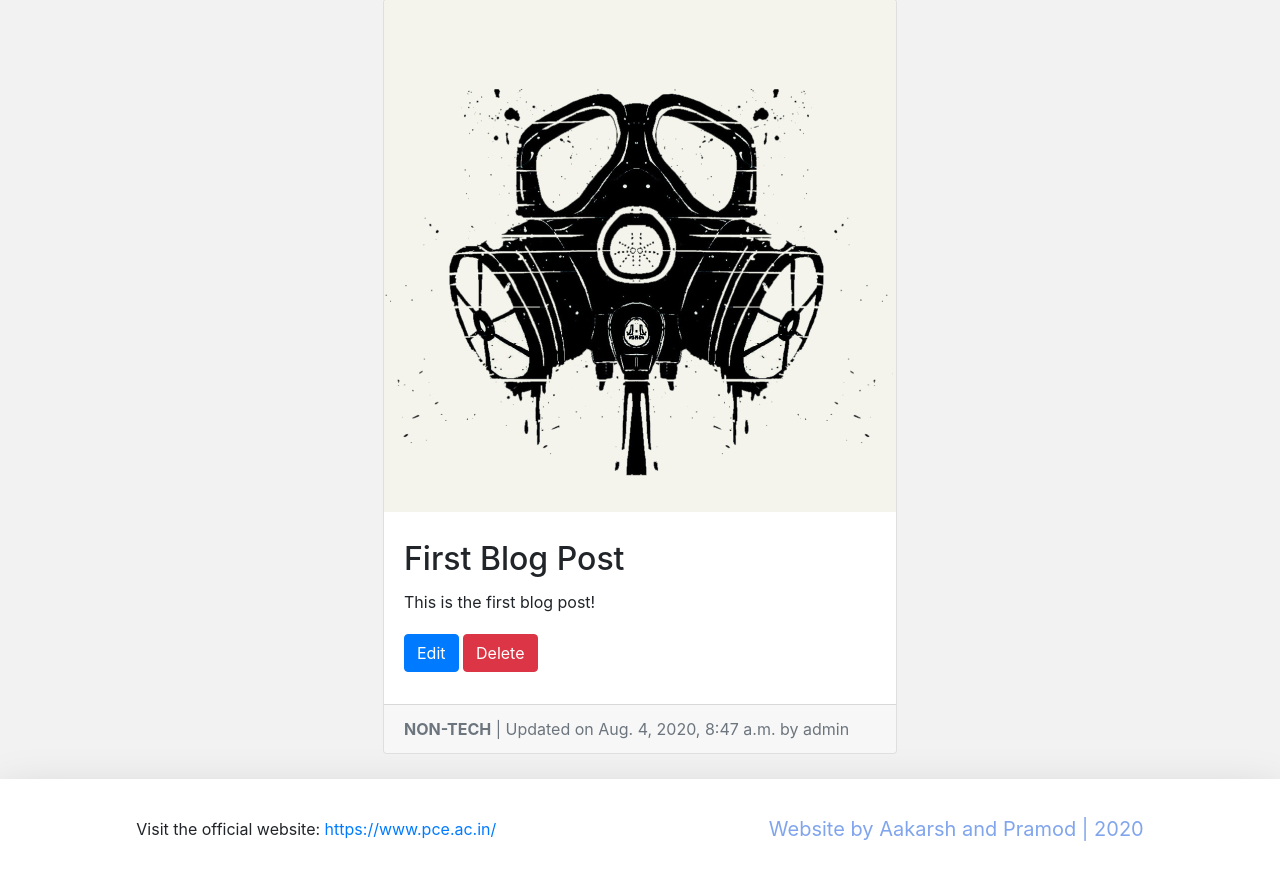
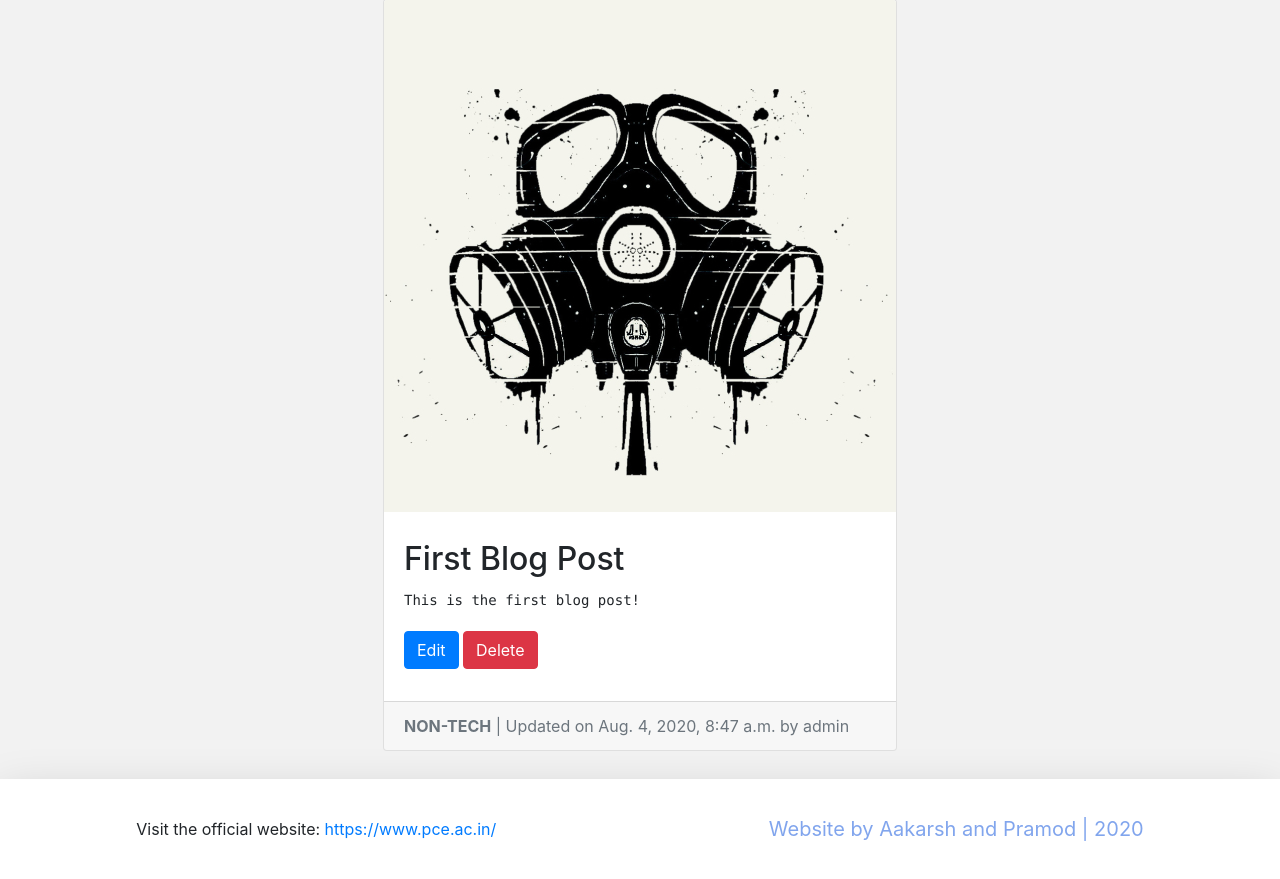
Before and after one commit to Aakarsh-verma/Django-event-app, a Django app: a page that uses src/blog/templates/blog/detail_blog.html in a window 1280 px wide. Shown: the part 116-995 px from the top of the page. Run offline with Django 3.2, Linux system fonts and the light colour scheme; a user stored in the database is signed in; data comes from the database, SQL or seed files in the repository; some libraries are stand-ins or nearby versions.

```diff
--- a/src/blog/templates/blog/detail_blog.html
+++ b/src/blog/templates/blog/detail_blog.html
@@ -9,6 +9,15 @@
     .container {
         padding: 20px;
     }
+
+    pre {
+        overflow-x: auto;
+        white-space: pre-wrap;
+        white-space: -moz-pre-wrap;
+        white-space: -pre-wrap;
+        white-space: -o-pre-wrap;
+        word-wrap: break-word;
+    }
 </style>
 
 <div class="container">
@@ -19,7 +28,7 @@
             <img class="card-img-top" src="{{blog_post.image.url}}" alt="{{blog_post.image.url}}">
             <div class="card-body my-2">
                 <h2 class="card-title">{{blog_post.title}}</h2>
-                <p class="card-text">{{blog_post.body|safe}}</p>
+                <pre class="card-text">{{blog_post.body|safe}}</pre>
                 {% if blog_post.author == request.user %}
 
                 <a href="{% url 'blog:edit' blog_post.slug %}" class="btn btn-primary">Edit</a>
```
Also changed, not shown: src/blog/templates/blog/snippets/blog_post_snippet.html (+11 -2 lines).
